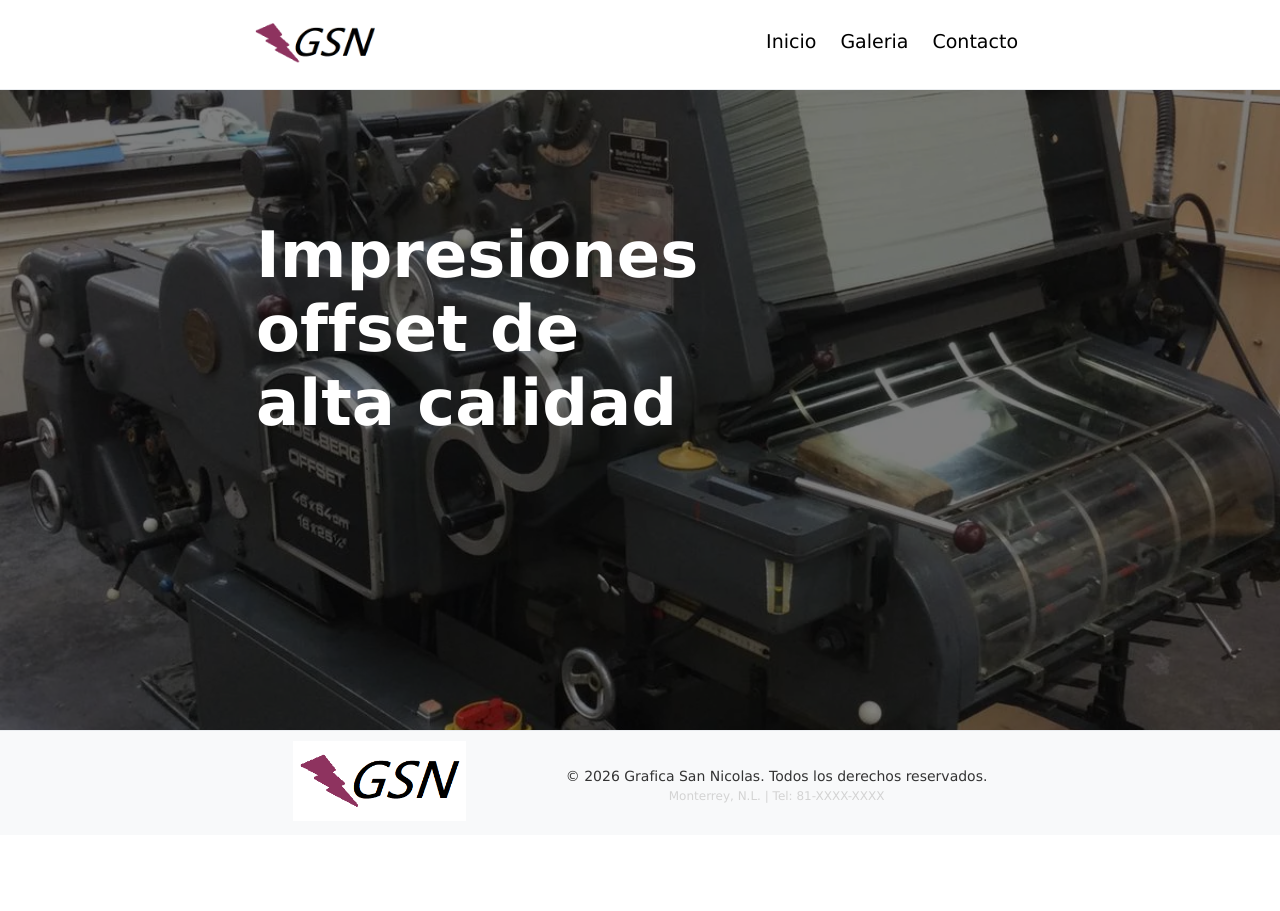
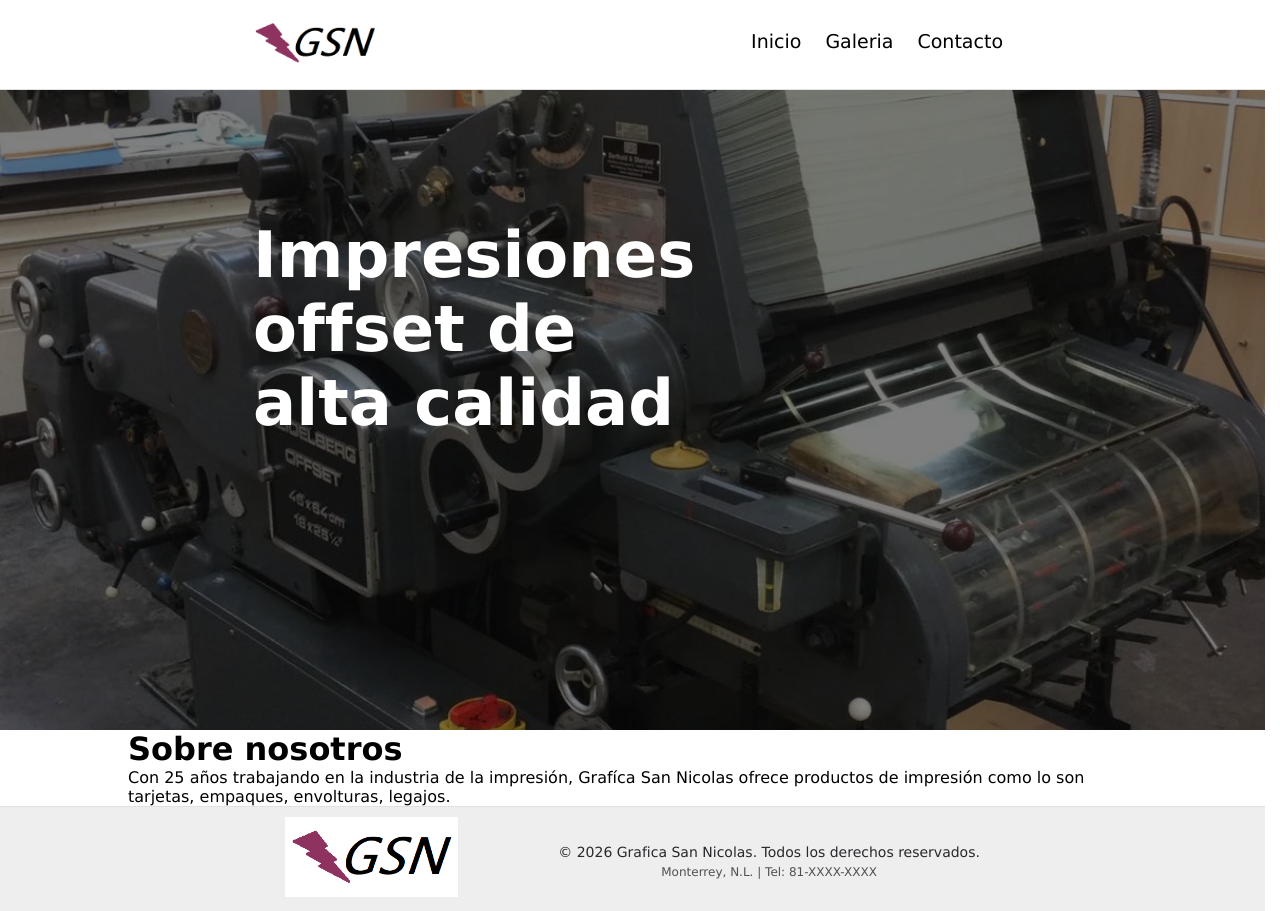
Before and after one commit to josemafsm/gsn-imprenta, a plain HTML site: page index.html in a window 1280 px wide. Before the commit the page ends 835 px from the top, so only its background shows below. Drawn offline with Linux system fonts and the light colour scheme.

Commit message:
Ajustes a CSS y base para About us

```diff
--- a/css/styles.css
+++ b/css/styles.css
@@ -3,8 +3,10 @@
   --gsn: #533745;
   --gsn-claro: #C58194;
   --gsn-oscuro: #49313D;
-  --bg-gris:#D3D3D3;
+  --bg-gris-claro:#eeeeee;
+  --bg-gris:#e2e1e1;
   --bg-gris-oscuro:#4f4f55;
+  --bg-gris-mas-oscuro:#28282c;
   --bg-blanco: #fff;
   --linea-fin: #fff;
 }
@@ -14,11 +16,12 @@
 	box-sizing: border-box;
 	font-family: 'Lucida Grande', 'Lucida Sans Unicode', Verdana, sans-serif;
 }
-html {
+/* html {
   overflow-y: scroll;
-}
+} */
 html, body {
     height: 100%;
+    scrollbar-gutter: stable;
 }
 body {
     min-height: 100vh;
@@ -39,7 +42,7 @@ main {
 	/* background-color: var(--gsn); */
 	padding:0px 250px;
 	/* padding:18px 100px; */
-  border-bottom: 1px solid #e9ecef;
+  border-bottom: 1px solid var(--bg-gris);
   min-height: 90px;
 }
 .navbar .logo{
@@ -113,7 +116,7 @@ main {
   height: 80vh;
   position: relative;
   text-align: center;
-  color: white;
+  color: var(--bg-blanco);
   /* align-items: center; */
   overflow:hidden;
   background-color: black;
@@ -135,16 +138,20 @@ main {
   width:35vw;
   text-align: left;
 }
+/*Sobre nosotros*/
+.sobre-nosotros{
+  margin: 0vw 10vw;
+}
 
 /*Aqui empieza Footer*/
 
 
 footer {
-    background-color: #f8f9fa; /* Un fondo gris muy claro (cambialo si prefieres oscuro) */
-    color: #333333;            /* Texto gris oscuro para que sea legible */
+    background-color: var(--bg-gris-claro); /* Un fondo gris muy claro (cambialo si prefieres oscuro) */
+    color: var(--bg-gris-mas-oscuro);            /* Texto gris oscuro para que sea legible */
     padding: 10px 0px;        /* Espacio arriba y abajo */
     font-family: sans-serif;
-    border-top: 1px solid #e9ecef; /* Una línea sutil para separarlo del resto de la página */
+    border-top: 1px solid var(--bg-gris); /* Una línea sutil para separarlo del resto de la página */
 }
 
 .footer{
@@ -177,11 +184,15 @@ footer {
 
 .footer-subtext2 {
   font-size: 12px;
-  color: var(--bg-gris);
+  color: var(--bg-gris-oscuro);
   margin: 0;
 }
 
 @media (max-width:700px){
+  html {
+    overflow-x: hidden;
+  }
+
   .navbar{
     padding:0;
     display:block;
--- a/index.html
+++ b/index.html
@@ -20,6 +20,12 @@
 				<img src="img/heidelberg.webp" alt="nose">
 				<div class="leyenda"><h1>Impresiones offset de alta calidad</h1></div>
 			</div>
+			<div class="sobre-nosotros">
+				<div>
+					<h1>Sobre nosotros</h1>
+					<p>Con 25 años trabajando en la industria de la impresión, Grafíca San Nicolas ofrece productos de impresión como lo son tarjetas, empaques, envolturas, legajos.</p>
+				</div>
+			</div>
 		</main>
 		<footer>
 			<gsn-footer></gsn-footer>
```
